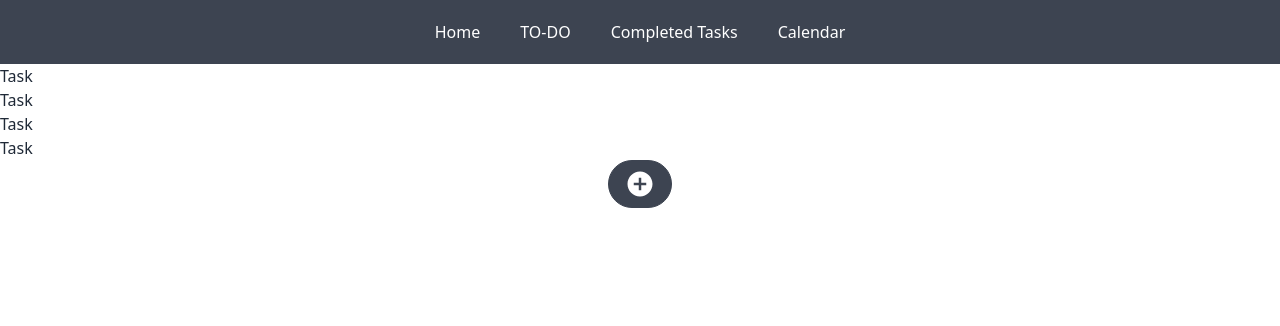
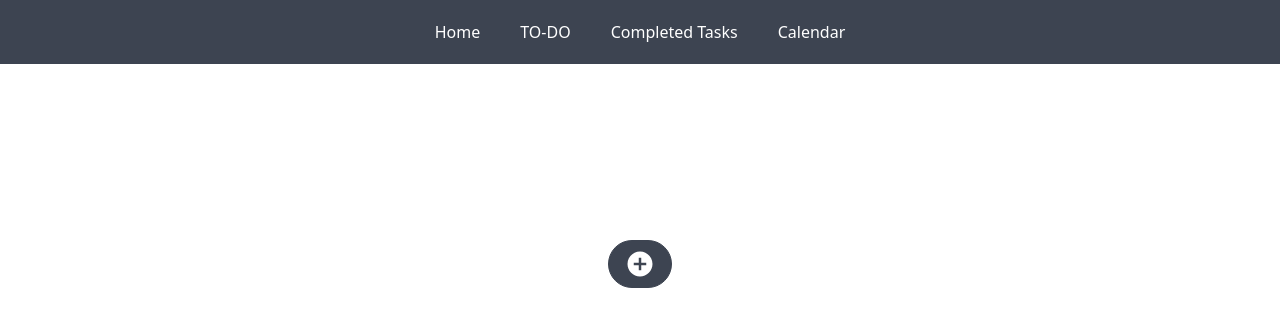
Before and after one commit to Shuvoghosh7/task_management, a React (Create React App) app: page /ToDo in a window 1280 px wide. Shown: the top 326 px of the page. Built offline with nearby package versions, Linux system fonts and the light colour scheme.

Commit message:
style card fot tast list

```diff
--- a/src/Component/Home/ShowTask.css
+++ b/src/Component/Home/ShowTask.css
@@ -0,0 +1,11 @@
+.card{
+    background: linear-gradient( #4da0b0 0%, #d39d38 100%);
+    height: 100px;
+    width: 250px;
+    display: flex;
+    align-items: center;
+    justify-content: center;
+    font-size: 20px;
+    font-family:cursive ;
+
+}
--- a/src/Component/Home/ShowTask.js
+++ b/src/Component/Home/ShowTask.js
@@ -2,7 +2,7 @@ import React from 'react';
 import './ShowTask.css'
 const ShowTask = ({tasks}) => {
     return (
-        <div className=''>
+        <div className='card'>
             <h1><input type="checkbox" name="" id="" /> {tasks.task}</h1>
         </div>
     );
--- a/src/Component/To-Do/Modual.css
+++ b/src/Component/To-Do/Modual.css
@@ -7,4 +7,6 @@
     font-size: 14px;
     border-radius: 20px;
     box-shadow: inset 6px 6px 6px #cbced1, inset -6px -6px 6px #656565;
+    width: 300px;
+    height: 60px;
 }
--- a/src/Component/To-Do/Modual.js
+++ b/src/Component/To-Do/Modual.js
@@ -22,6 +22,17 @@ const Modual = () => {
                 e.target.reset();
             })
     }
+   /*  const handleKeypress = e => {
+        //it triggers by pressing the enter key
+      if (e.keyCode === 13) {
+        handealTask();
+      }
+    }; */
+    const onclickkey =e=>{
+        if (e.keyCode === 13) {
+            handealTask();
+          }
+    }
     return (
         <div>
 
@@ -32,13 +43,9 @@ const Modual = () => {
             <div class="modal">
                 <div class="modal-box relative">
                     <label for="my-modal-3" class="btn btn-sm btn-circle absolute right-2 top-2">✕</label>
-                    <h3 class="text-lg font-bold">Congratulations random Internet user!</h3>
+                    <h3 class="text-lg font-bold">Add Task!</h3>
                     <form onSubmit={handealTask} className='login-form'>
-                        <textarea name="task" id="" cols="40" className='text-area' rows="3"></textarea>
-
-                        <div>
-                            <input type="submit" value="Add" />
-                        </div>
+                        <input type="text" name="task" id="" className='text-area' />
                     </form>
                 </div>
             </div>
--- a/src/Component/To-Do/ToDo.js
+++ b/src/Component/To-Do/ToDo.js
@@ -3,12 +3,8 @@ import Modual from './Modual';
 
 const ToDo = () => {
     return (
-        <div className='mt-10'>
-            <h1>Task</h1>
-            <h1>Task</h1>
-            <h1>Task</h1>
-            <h1>Task</h1>
-            <h1>Task</h1>
+        <div className='mt-60'>
+
             <div className='text-center'>
                 <Modual />
             </div>
```
